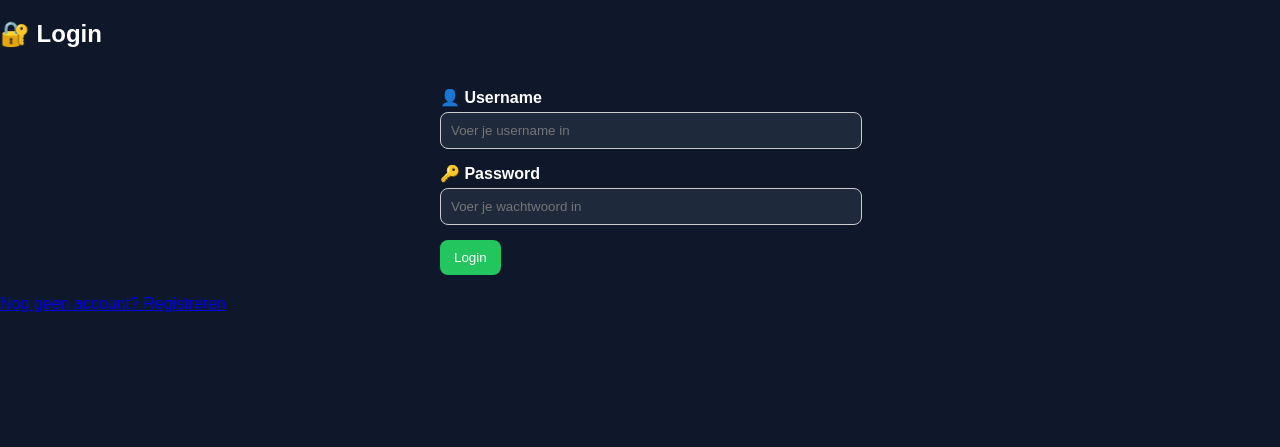
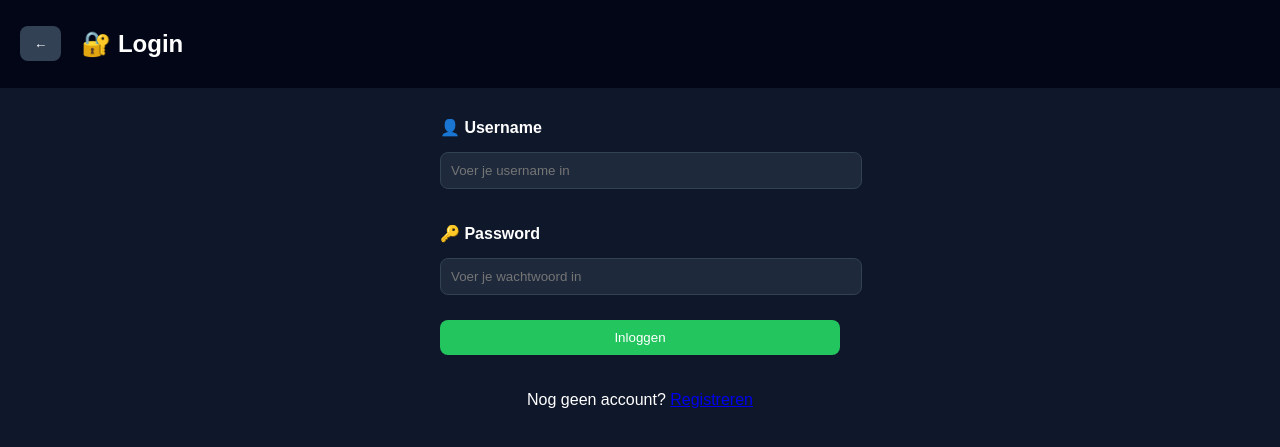
Before and after one commit to gamesganef/sitspot, a Flask app: page /login in a window 1280 px wide. Shown: the top 447 px of the page. Run offline with Flask 3, Linux system fonts and the light colour scheme.

Commit message:
update: UI + back button fix

```diff
--- a/static/css/style.css
+++ b/static/css/style.css
@@ -1,11 +1,85 @@
-body{background:#0f172a;color:white;font-family:sans-serif;margin:0}
-header{padding:15px;background:#020617;display:flex;gap:10px;flex-wrap:wrap}
-.grid{display:grid;grid-template-columns:repeat(auto-fit,minmax(250px,1fr));gap:15px;padding:15px}
-.card{background:#1e293b;padding:15px;border-radius:10px;text-decoration:none;color:white}
-.btn{background:#3b82f6;padding:8px 12px;border-radius:6px;color:white;border:none}
-#map{height:300px;margin:10px}
-.slider{display:flex;overflow-x:auto;gap:10px}
-img{width:300px;border-radius:10px}
+/* BASIS */
+body {
+    background: #0f172a;
+    color: white;
+    font-family: Arial, sans-serif;
+    margin: 0;
+}
+
+/* HEADER */
+header {
+    display: flex;
+    flex-wrap: wrap;
+    gap: 10px;
+    padding: 10px;
+    align-items: center;
+    justify-content: space-between;
+    background: #020617;
+}
+
+/* BUTTONS */
+.btn {
+    padding: 10px 14px;
+    border-radius: 8px;
+    background: #22c55e;
+    color: white;
+    text-decoration: none;
+    border: none;
+    cursor: pointer;
+}
+
+/* BACK BUTTON 🔥 */
+.back-btn {
+    margin: 10px;
+    padding: 10px 14px;
+    background: #334155;
+    color: white;
+    border: none;
+    border-radius: 8px;
+    cursor: pointer;
+}
+
+.back-btn:hover {
+    background: #1e293b;
+}
+
+/* GRID */
+.grid {
+    display: grid;
+    grid-template-columns: repeat(auto-fit, minmax(150px, 1fr));
+    gap: 10px;
+    padding: 10px;
+}
+
+/* CARDS */
+.card {
+    background: #1e293b;
+    padding: 15px;
+    border-radius: 10px;
+    text-decoration: none;
+    color: white;
+}
+
+/* MAP */
+#map {
+    height: 400px;
+    width: 100%;
+    margin: 10px 0;
+}
+
+/* SLIDER */
+.slider {
+    display: flex;
+    overflow-x: auto;
+    gap: 10px;
+}
+
+img {
+    width: 300px;
+    border-radius: 10px;
+}
+
+/* FORM */
 .form {
     display: flex;
     flex-direction: column;
@@ -19,9 +93,11 @@ label {
 }
 
 input, textarea {
+    width: 100%;
     padding: 10px;
-    border-radius: 6px;
-    border: none;
+    margin: 5px 0 15px 0;
+    border-radius: 8px;
+    border: 1px solid #334155;
     background: #1e293b;
     color: white;
 }
@@ -29,50 +105,14 @@ input, textarea {
 textarea {
     min-height: 80px;
 }
-#map {
-    height: 400px;
-}
-/* 📱 MOBILE FIX */
-body {
-    margin: 0;
-    font-family: Arial, sans-serif;
+
+form {
+    max-width: 400px;
+    margin: auto;
+    padding: 20px;
 }
 
-/* header netjes */
-header {
-    display: flex;
-    flex-wrap: wrap;
-    gap: 10px;
-    padding: 10px;
-    align-items: center;
-    justify-content: space-between;
-}
-
-/* knoppen */
-.btn {
-    padding: 10px 14px;
-    border-radius: 8px;
-    background: #22c55e;
-    color: white;
-    text-decoration: none;
-    border: none;
-    cursor: pointer;
-}
-
-/* grid responsive */
-.grid {
-    display: grid;
-    grid-template-columns: repeat(auto-fit, minmax(150px, 1fr));
-    gap: 10px;
-    padding: 10px;
-}
-
-/* kaart */
-#map {
-    height: 300px;
-}
-
-/* 📱 EXTRA MOBILE */
+/* 📱 MOBILE */
 @media (max-width: 600px) {
     header {
         flex-direction: column;
@@ -88,16 +128,3 @@ header {
         height: 250px;
     }
 }
-input {
-    width: 100%;
-    padding: 10px;
-    margin: 5px 0 15px 0;
-    border-radius: 8px;
-    border: 1px solid #ccc;
-}
-
-form {
-    max-width: 400px;
-    margin: auto;
-    padding: 20px;
-}
--- a/templates/login.html
+++ b/templates/login.html
@@ -1,26 +1,43 @@
 <!DOCTYPE html>
 <html>
 <head>
-<meta name="viewport" content="width=device-width, initial-scale=1.0">
-<link rel="stylesheet" href="/static/css/style.css">
+    <meta charset="UTF-8">
+    <title>Login - SitSpot</title>
+
+    <link rel="icon" type="image/png" href="/static/favicon.png">
+    <link rel="stylesheet" href="/static/css/style.css">
+
+    <meta name="viewport" content="width=device-width, initial-scale=1.0">
 </head>
+
 <body>
 
-<h2>🔐 Login</h2>
+<!-- HEADER -->
+<header>
+    <div style="display:flex; align-items:center; gap:10px;">
+        <button onclick="history.back()" class="back-btn">←</button>
+        <h2>🔐 Login</h2>
+    </div>
+</header>
 
-<form method="post">
+<!-- FORM -->
+<form method="post" class="form">
 
-<label>👤 Username</label>
-<input type="text" name="username" placeholder="Voer je username in">
+    <label>👤 Username</label>
+    <input type="text" name="username" placeholder="Voer je username in" required>
 
-<label>🔑 Password</label>
-<input type="password" name="password" placeholder="Voer je wachtwoord in">
+    <label>🔑 Password</label>
+    <input type="password" name="password" placeholder="Voer je wachtwoord in" required>
 
-<button class="btn">Login</button>
+    <button class="btn">Inloggen</button>
 
 </form>
 
-<a href="/register">Nog geen account? Registreren</a>
+<!-- LINK -->
+<p style="text-align:center;">
+    Nog geen account?
+    <a href="/register">Registreren</a>
+</p>
 
 </body>
 </html>
```
Also changed, not shown: templates/index.html (+12 -9 lines), templates/register.html (+27 -10 lines), templates/spot.html (+50 -10 lines).
